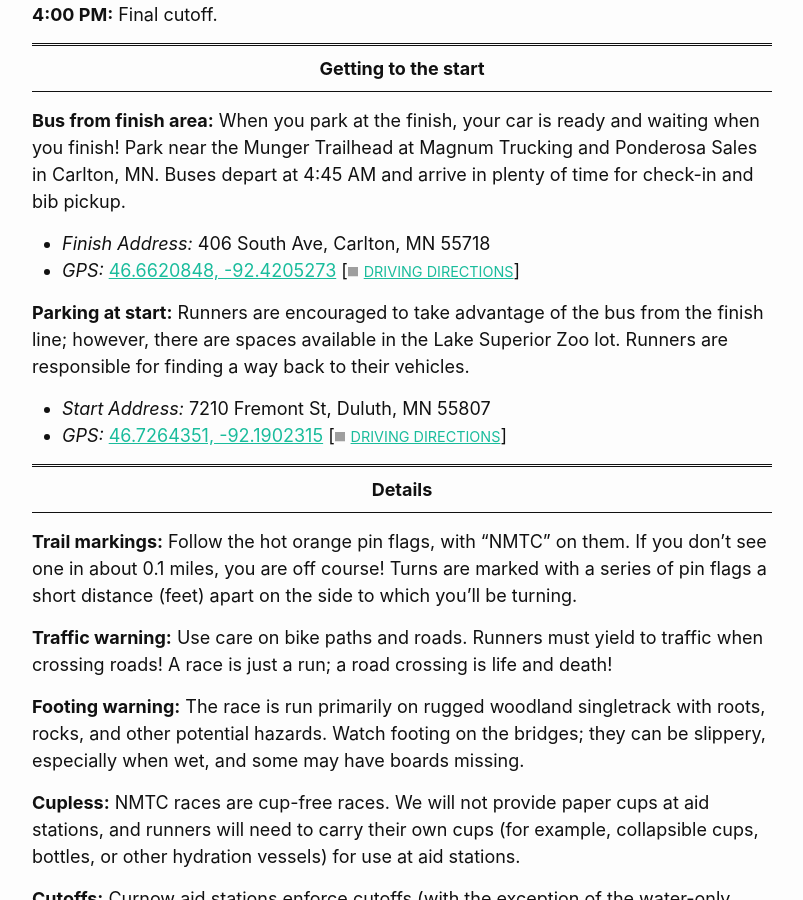
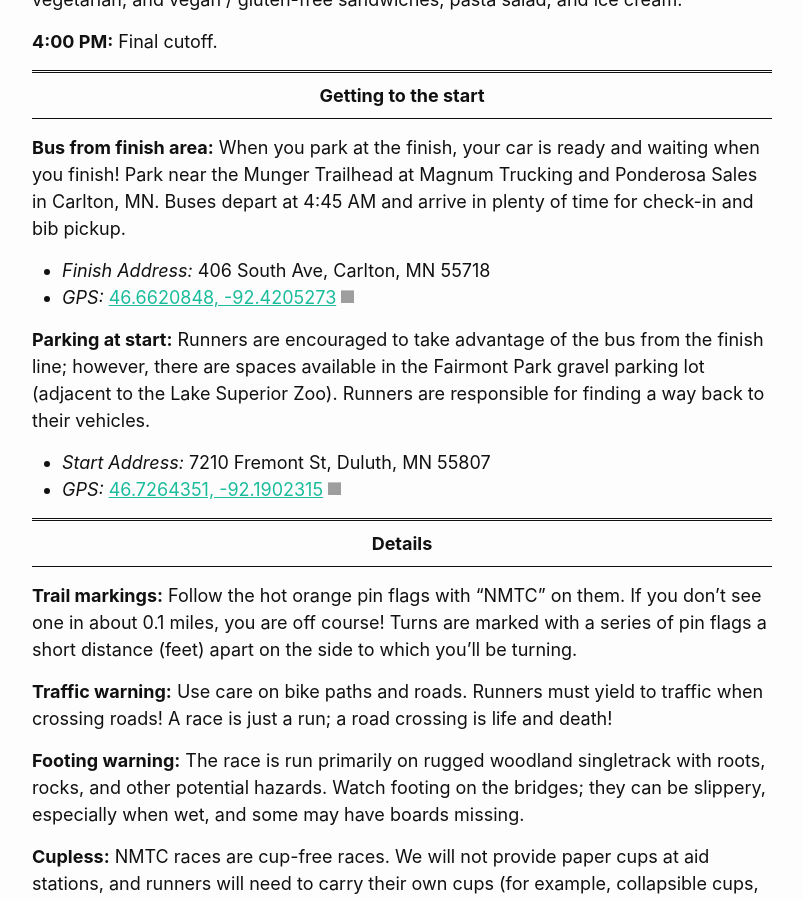
Before and after one commit to nmtc-run/nmtc-run.github.io, a Jekyll site: the page built from pages/sandbox-curnow.md, in a window 1280 px wide and 900 px high, scrolled down 3699 px. Shown: the whole window, without its empty margins (238-1041 px from the left). Built offline with Jekyll 4.4.1, drawn with Linux system fonts in a browser that asks for light colours; some of the changed text lies outside the part shown; grey boxes are pictures that could not be loaded.

Commit message:
update event formatting

```diff
--- a/pages/sandbox-curnow.md
+++ b/pages/sandbox-curnow.md
@@ -34,9 +34,9 @@
 
 ## Crew access:
 
-**<span class="nb">¡ ATTENTION !</span>** Runners’ crews and spectators are \*not\* allowed at Hwy 210 or Peterson’s aid stations. We have to disqualify runners who ignore this rule. As a runner participant, you are responsible for your crew and fans understanding this limitation.
+**<span class="nb">¡ ATTENTION !</span>** Runners’ crews and spectators are \*not\* allowed at Hwy 210 or Peterson’s aid stations due to limited parking. We have to disqualify runners who ignore this rule. As a runner participant, you are responsible for your crew and fans understanding this limitation.
 
-## Drop bags
+## Drop bags:
 
 * Note available drop bag locations on the [aid station](#aid-stations) chart.
 * Please keep your drop bags reasonable in size.
@@ -65,15 +65,15 @@
 **Bus from finish area:** When you park at the finish, your car is ready and waiting when you finish! Park near the Munger Trailhead at Magnum Trucking and Ponderosa Sales in Carlton, MN. Buses depart at 4:45 AM and arrive in plenty of time for check-in and bib pickup.
 
 * *Finish Address:* 406 South Ave, Carlton, MN 55718
-* *GPS:* [46.6620848, -92.4205273](https://maps.app.goo.gl/dtaecq7rvTo44A5V6) &#91;<a class="driving-directions" href="https://www.google.com/maps/dir/?api=1&destination=46.6620848,-92.4205273" target="_blank"><img class="arrow-blank" src="/assets/icons/arrow-up-right-from-square.svg" alt="">Driving directions</a>&#93;
+* *GPS:* [46.6620848, -92.4205273](https://maps.app.goo.gl/dtaecq7rvTo44A5V6) <img class="arrow-blank" src="/assets/icons/arrow-up-right-from-square.svg" alt="">
 
-**Parking at start:** Runners are encouraged to take advantage of the bus from the finish line; however, there are spaces available in the Lake Superior Zoo lot. Runners are responsible for finding a way back to their vehicles.
+**Parking at start:** Runners are encouraged to take advantage of the bus from the finish line; however, there are spaces available in the Fairmont Park gravel parking lot (adjacent to the Lake Superior Zoo). Runners are responsible for finding a way back to their vehicles.
 * *Start Address:* 7210 Fremont St, Duluth, MN 55807
-* *GPS:* [46.7264351, -92.1902315](https://maps.app.goo.gl/D8NzRvwSxxSKiKqY7) &#91;<a class="driving-directions" href="https://www.google.com/maps/dir/?api=1&destination=46.7264351,-92.1902315" target="_blank"><img class="arrow-blank" src="/assets/icons/arrow-up-right-from-square.svg" alt="">Driving directions</a>&#93;
+* *GPS:* [46.7264351, -92.1902315](https://maps.app.goo.gl/D8NzRvwSxxSKiKqY7) <img class="arrow-blank" src="/assets/icons/arrow-up-right-from-square.svg" alt="">
 
 # Details
 
-**Trail markings:** Follow the hot orange pin flags, with “NMTC” on them. If you don’t see one in about 0.1 miles, you are off course! Turns are marked with a series of pin flags a short distance (feet) apart on the side to which you’ll be turning.
+**Trail markings:** Follow the hot orange pin flags with “NMTC” on them. If you don’t see one in about 0.1 miles, you are off course! Turns are marked with a series of pin flags a short distance (feet) apart on the side to which you’ll be turning.
 
 **Traffic warning:** Use care on bike paths and roads. Runners must yield to traffic when crossing roads! A race is just a run; a road crossing is life and death!
 
```
Also changed, not shown: pages/event-voyageur.md (+1 -1 lines).
